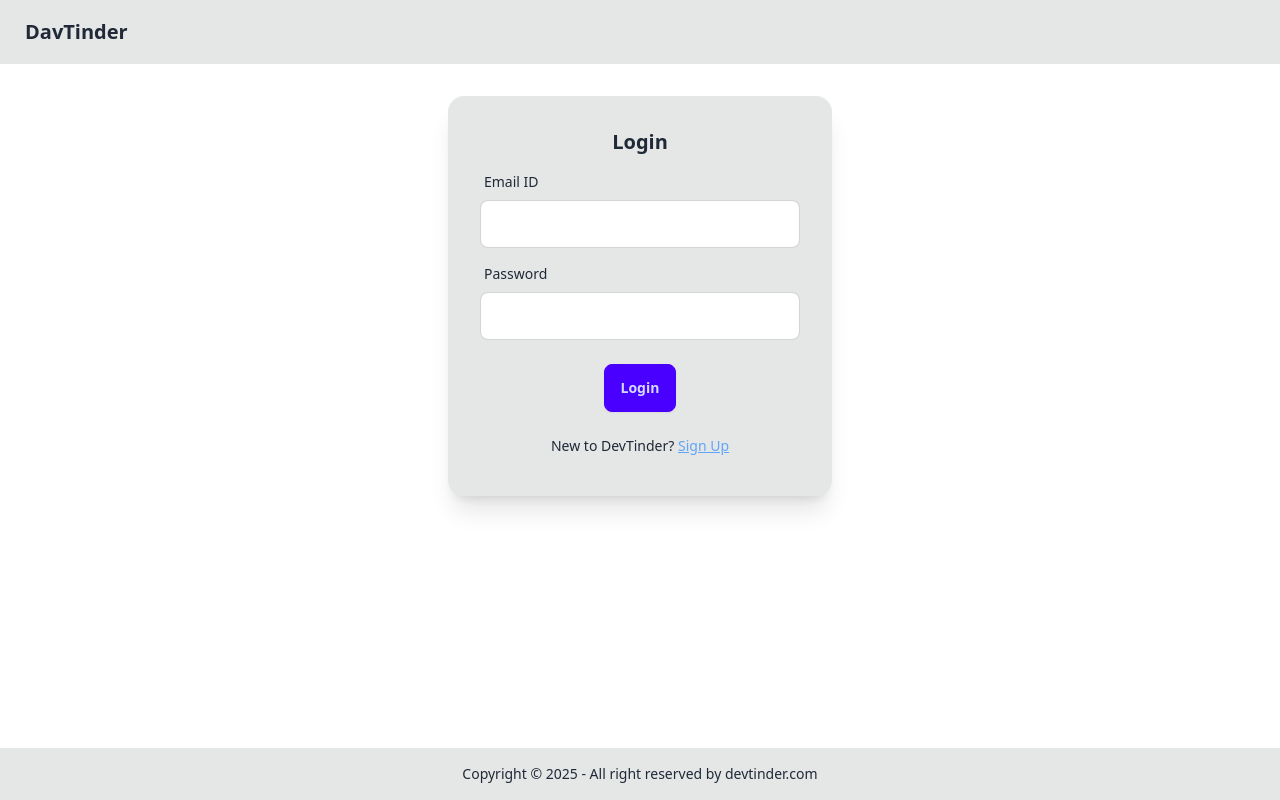
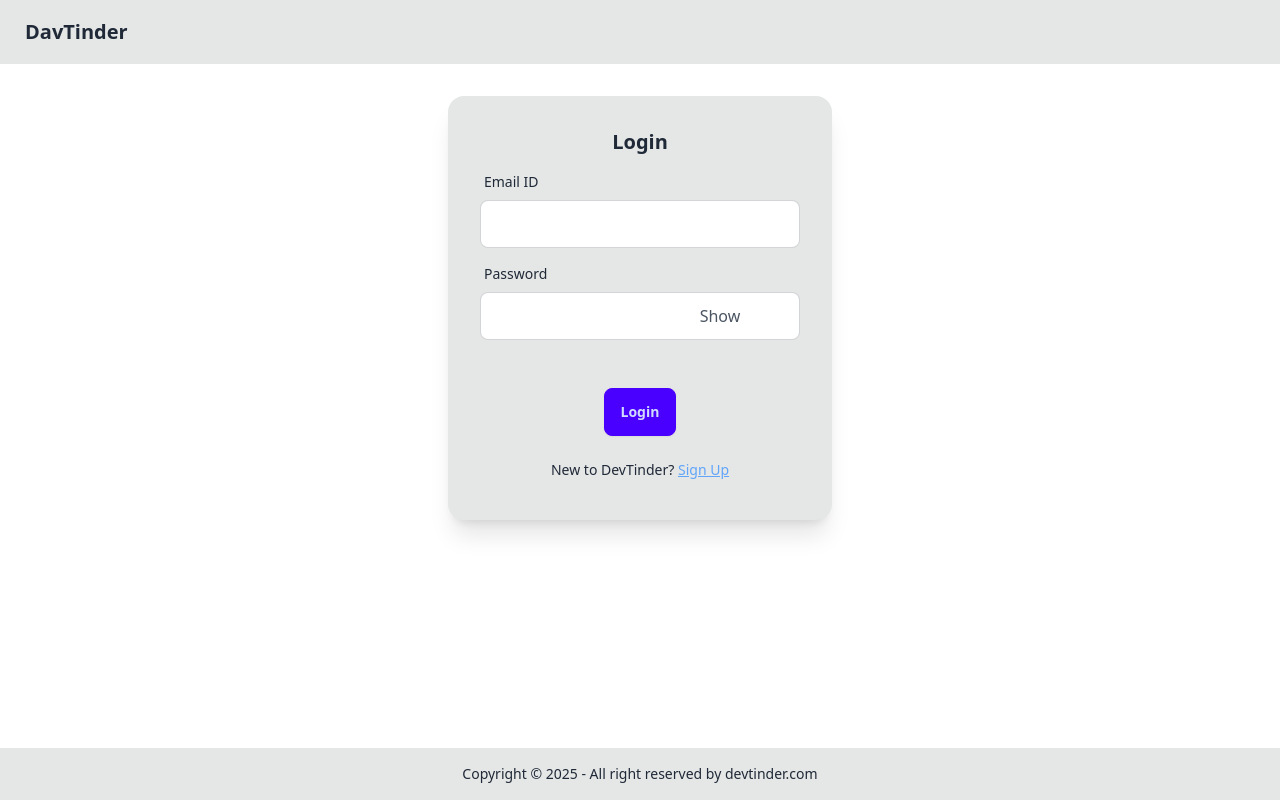
Before and after one commit to Tohid4641/devTinder-web, a React (Vite) app: page /login in a window 1280 px wide. Built offline with nearby package versions, Linux system fonts and the light colour scheme; no server answers.

Commit message:
Show and Hide password functionality added

```diff
--- a/src/components/Login.jsx
+++ b/src/components/Login.jsx
@@ -12,8 +12,13 @@ const Login = () => {
   const [password, setPassword] = useState("");
   const [error, setError] = useState("");
   const [isLogin, setIsLogin] = useState(true);
+  const [showPassword, setShowPassword] = useState(false);
   const dispatch = useDispatch();
   const navigate = useNavigate();
+
+  const togglePasswordVisibility = () => {
+    setShowPassword(!showPassword);
+  };
 
   const handleLogin = async () => {
     setError("");
@@ -115,11 +120,17 @@ const Login = () => {
                 <span className="label-text">Password</span>
               </div>
               <input
-                type="text"
+                type={showPassword ? 'text' : 'password'}
                 className="input input-bordered w-full max-w-xs"
                 value={password}
                 onChange={(e) => setPassword(e.target.value)}
               />
+              <button
+                    className="relative left-20 bottom-9 text-gray-600 hover:text-blue-500 focus:outline-none rounded-md"
+                    onClick={togglePasswordVisibility}
+                >
+                    {showPassword ? "Hide" : "Show"}
+                </button>
             </label>
           </div>
           <p className="text-red-500">{error}</p>
```
